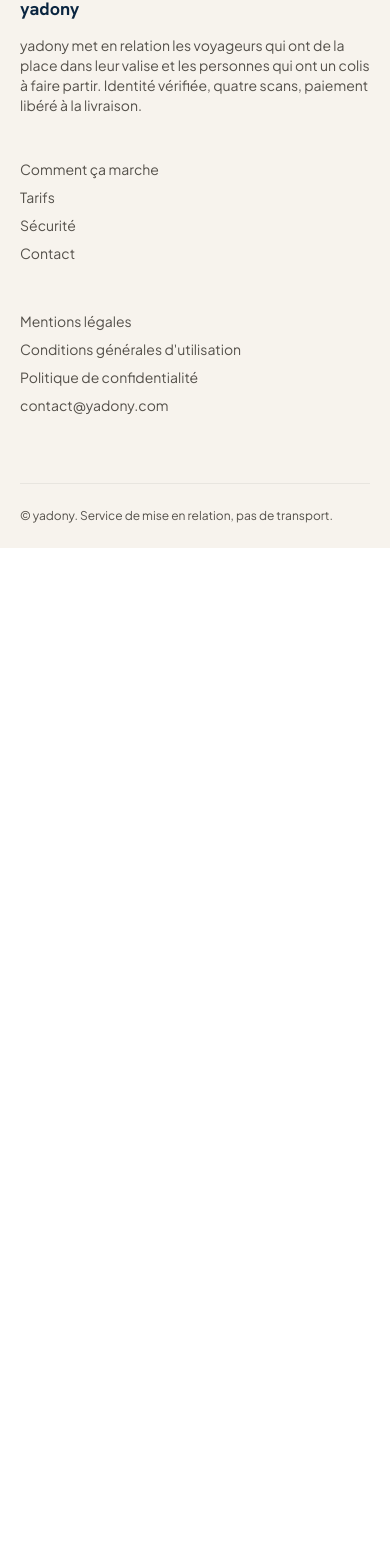
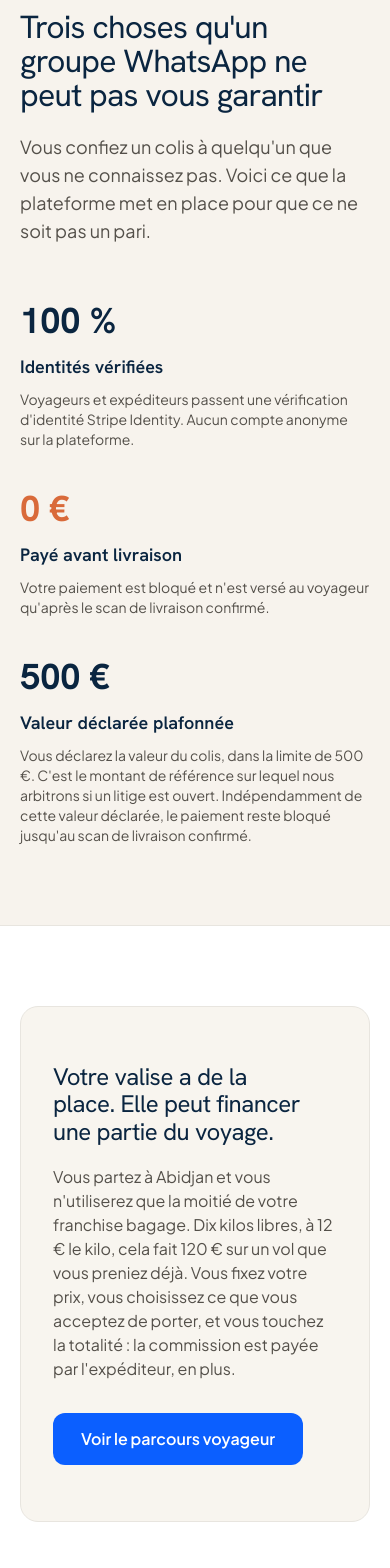
Before and after one commit to MONDONY/yadony-web, a Nuxt app: page / in a window 390 px wide. Shown: the part 2292-3860 px from the top of the page. Before the commit the page ends 2840 px from the top, so only its background shows below. Built offline with nearby package versions, Linux system fonts and the light colour scheme.

Commit message:
feat: accueil, garanties, bandeau voyageur, FAQ et bloc de telechargement

```diff
--- /dev/null
+++ b/app/components/sections/DownloadCta.vue
@@ -0,0 +1,18 @@
+<script setup lang="ts">
+import { useI18n } from 'vue-i18n'
+const { t } = useI18n()
+</script>
+
+<template>
+  <UiSection id="telecharger" tone="sand">
+    <UiContainer>
+      <div class="grid items-center gap-10 lg:grid-cols-2">
+        <div>
+          <h2 class="max-w-[16ch] text-display-lg">{{ t('home.download.title') }}</h2>
+          <p class="mt-5 max-w-prose text-ink-muted">{{ t('home.download.text') }}</p>
+          <StoreBadges size="lg" class="mt-9" />
+        </div>
+      </div>
+    </UiContainer>
+  </UiSection>
+</template>
--- /dev/null
+++ b/app/components/sections/HomeFaq.vue
@@ -0,0 +1,31 @@
+<script setup lang="ts">
+import { computed } from 'vue'
+import { useI18n } from 'vue-i18n'
+import type { AccordionItem } from '@/lib/ui-types'
+
+const { t, tm, rt } = useI18n()
+
+const items = computed<AccordionItem[]>(() =>
+  (tm('home.faq.items') as unknown[]).map((raw, index) => {
+    const entry = raw as { id: unknown; question: unknown; answer: unknown }
+    return {
+      id: String(rt(entry.id as never)) || `faq-${index}`,
+      question: rt(entry.question as never),
+      answer: rt(entry.answer as never),
+    }
+  }),
+)
+
+defineExpose({ items })
+</script>
+
+<template>
+  <UiSection tone="white">
+    <UiContainer>
+      <h2 class="max-w-[18ch] text-display-lg">{{ t('home.faq.title') }}</h2>
+      <div class="mt-10 max-w-3xl">
+        <UiAccordion :items="items" />
+      </div>
+    </UiContainer>
+  </UiSection>
+</template>
--- /dev/null
+++ b/app/components/sections/TravelerBanner.vue
@@ -0,0 +1,18 @@
+<script setup lang="ts">
+import { useI18n } from 'vue-i18n'
+const { t } = useI18n()
+const localePath = useLocalePath()
+const travelerCtaHref = localePath({ path: '/comment-ca-marche', query: { role: 'voyageur' } })
+</script>
+
+<template>
+  <UiSection tone="white">
+    <UiContainer>
+      <div class="rounded-card border border-line bg-sand-deep/40 px-8 py-14 sm:px-14">
+        <h2 class="max-w-[24ch] text-display-md">{{ t('home.traveler.title') }}</h2>
+        <p class="mt-5 max-w-prose text-ink-muted">{{ t('home.traveler.text') }}</p>
+        <UiButton :to="travelerCtaHref" size="lg" class="mt-8">{{ t('home.traveler.cta') }}</UiButton>
+      </div>
+    </UiContainer>
+  </UiSection>
+</template>
--- /dev/null
+++ b/app/components/sections/TrustPillars.vue
@@ -0,0 +1,29 @@
+<script setup lang="ts">
+import { useI18n } from 'vue-i18n'
+const { t } = useI18n()
+const pillars = ['identity', 'escrow', 'insurance'] as const
+</script>
+
+<template>
+  <UiSection tone="sand">
+    <UiContainer>
+      <h2 class="max-w-[22ch] text-display-lg">{{ t('home.trust.title') }}</h2>
+      <p class="mt-5 max-w-prose text-lg text-ink-muted">{{ t('home.trust.lead') }}</p>
+
+      <dl class="mt-14 grid gap-10 sm:grid-cols-3 sm:gap-0">
+        <div
+          v-for="(pillar, index) in pillars"
+          :key="pillar"
+          class="sm:px-8"
+          :class="index > 0 ? 'sm:border-l sm:border-line' : 'sm:pl-0'"
+        >
+          <p class="font-display text-4xl font-bold tabular-nums" :class="pillar === 'escrow' ? 'text-terra' : 'text-ink'">
+            {{ t(`home.trust.${pillar}.figure`) }}
+          </p>
+          <dt class="mt-3 font-display text-lg font-semibold">{{ t(`home.trust.${pillar}.label`) }}</dt>
+          <dd class="mt-2 text-sm text-ink-muted">{{ t(`home.trust.${pillar}.text`) }}</dd>
+        </div>
+      </dl>
+    </UiContainer>
+  </UiSection>
+</template>
--- a/app/pages/index.vue
+++ b/app/pages/index.vue
@@ -2,9 +2,9 @@
 import { useI18n } from 'vue-i18n'
 import { useRoute } from 'vue-router'
 import { buildSeoMeta } from '@/lib/seo'
-import { organizationJsonLd, mobileAppJsonLd } from '@/lib/structured-data'
+import { organizationJsonLd, mobileAppJsonLd, faqJsonLd } from '@/lib/structured-data'
 
-const { t, locale } = useI18n()
+const { t, tm, rt, locale } = useI18n()
 const route = useRoute()
 
 useSeoMeta(
@@ -16,10 +16,16 @@
   }),
 )
 
+const faqItems = (tm('home.faq.items') as unknown[]).map((raw) => {
+  const entry = raw as { question: unknown; answer: unknown }
+  return { question: rt(entry.question as never), answer: rt(entry.answer as never) }
+})
+
 useHead({
   script: [
     { type: 'application/ld+json', innerHTML: JSON.stringify(organizationJsonLd()) },
     { type: 'application/ld+json', innerHTML: JSON.stringify(mobileAppJsonLd()) },
+    { type: 'application/ld+json', innerHTML: JSON.stringify(faqJsonLd(faqItems)) },
   ],
 })
 </script>
@@ -29,5 +35,9 @@
     <HeroDownload />
     <ProblemComparison />
     <TrackingWalkthrough />
+    <TrustPillars />
+    <TravelerBanner />
+    <HomeFaq />
+    <DownloadCta />
   </div>
 </template>
--- a/i18n/locales/en.json
+++ b/i18n/locales/en.json
@@ -105,7 +105,7 @@
       "insurance": {
         "figure": "500 €",
         "label": "Valeur déclarée plafonnée",
-        "text": "Vous déclarez la valeur du colis, dans la limite de 500 €. C'est le montant de référence sur lequel nous arbitrons si un litige est ouvert, et la raison pour laquelle le paiement n'est pas encaissé avant le scan de livraison."
+        "text": "Vous déclarez la valeur du colis, dans la limite de 500 €. C'est le montant de référence sur lequel nous arbitrons si un litige est ouvert. Indépendamment de cette valeur déclarée, le paiement reste bloqué jusqu'au scan de livraison confirmé."
       }
     },
     "traveler": {
--- a/i18n/locales/fr.json
+++ b/i18n/locales/fr.json
@@ -105,7 +105,7 @@
       "insurance": {
         "figure": "500 €",
         "label": "Valeur déclarée plafonnée",
-        "text": "Vous déclarez la valeur du colis, dans la limite de 500 €. C'est le montant de référence sur lequel nous arbitrons si un litige est ouvert, et la raison pour laquelle le paiement n'est pas encaissé avant le scan de livraison."
+        "text": "Vous déclarez la valeur du colis, dans la limite de 500 €. C'est le montant de référence sur lequel nous arbitrons si un litige est ouvert. Indépendamment de cette valeur déclarée, le paiement reste bloqué jusqu'au scan de livraison confirmé."
       }
     },
     "traveler": {
```
Also changed, not shown: 1 other file (tests, documents, lock files or other folders).
